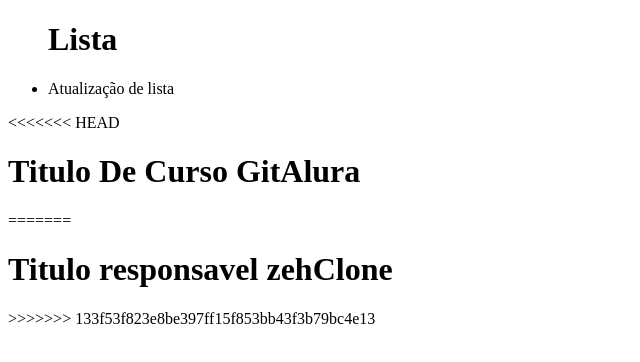
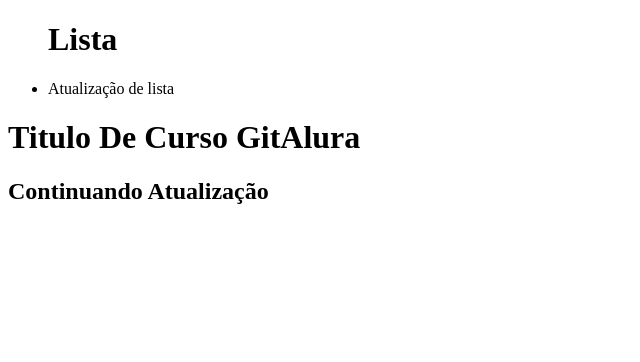
Before and after one commit to Luciannodev/Curso-Git, a plain HTML site: page index.html in a window 1280 px wide. Shown: the whole page, without its empty margins (0-640 px from the left). Drawn offline with Linux system fonts and the light colour scheme.

Commit message:
Alerando titulo

```diff
--- a/index.html
+++ b/index.html
@@ -12,11 +12,7 @@
         <h1>Lista</h1>
         <li>Atualização de lista</li>
     </ul>
-<<<<<<< HEAD
         <h1>Titulo De Curso GitAlura</h1>
-=======
-        <h1>Titulo responsavel zehClone</h1>
-
->>>>>>> 133f53f823e8be397ff15f853bb43f3b79bc4e13
+        <h2>Continuando Atualização</h2>
 </body>
 </html>
```
